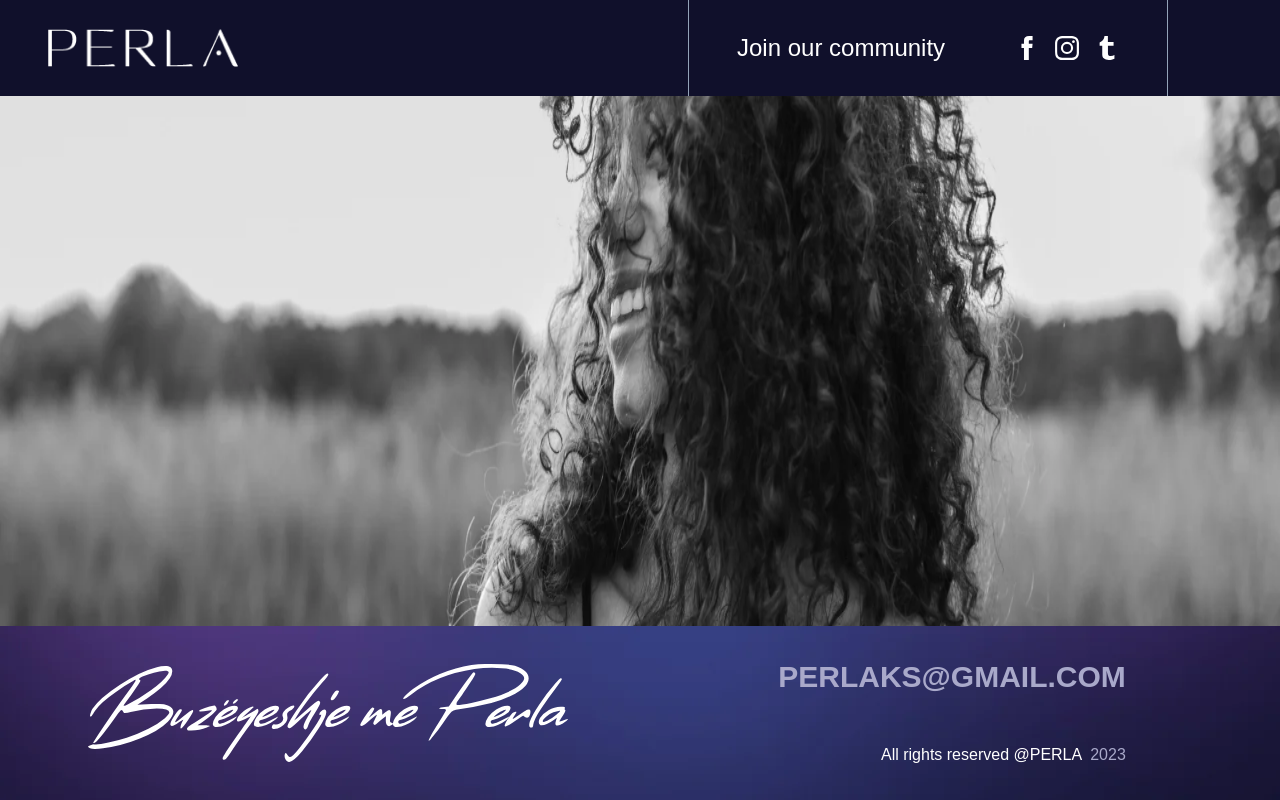
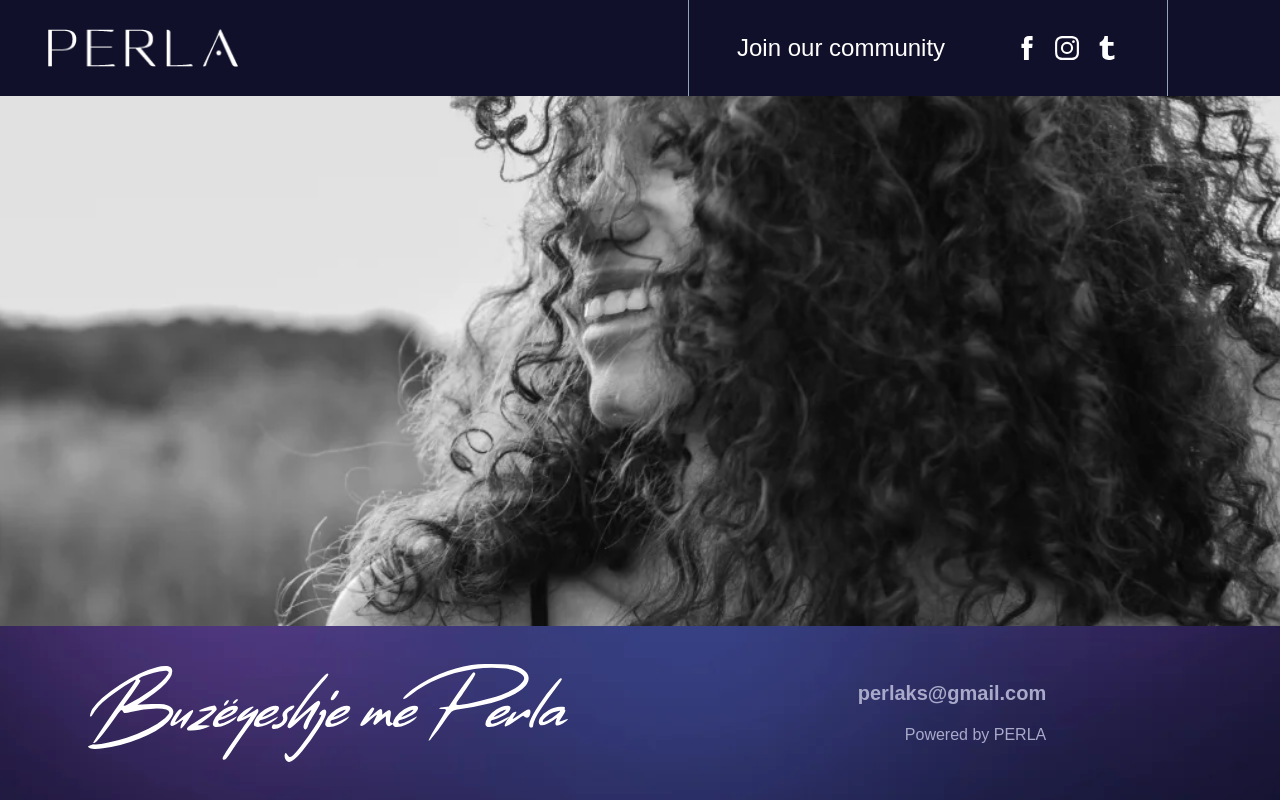
Before and after one commit to kushtrimhyseni/perla, a Next.js app: page / in a window 1280 px wide. Built offline with nearby package versions, Linux system fonts and the light colour scheme.

Commit message:
Hot fixes

```diff
--- a/app/components/footer/RightContent.jsx
+++ b/app/components/footer/RightContent.jsx
@@ -2,13 +2,12 @@ export const RightContent = () => {
   const date = new Date();
   const year = date.getFullYear();
   return (
-    <div className="flex flex-col">
-      <span className="text-3xl text-[#a9a9ca] font-bold uppercase">
+    <div className="flex flex-col items-center md:items-end">
+      <span className="text-xl text-[#a9a9ca] font-bold">
         perlaks@gmail.com
       </span>
-      <span className="text-white mt-12 flex justify-center md:justify-end">
-        All rights reserved @PERLA{" "}
-        <span className="text-[#a9a9ca] ml-2">{year}</span>
+      <span className="text-[#a9a9ca] mt-4 flex justify-center md:justify-end">
+        Powered by PERLA
       </span>
     </div>
   );
--- a/app/components/intro/HeroBanner.jsx
+++ b/app/components/intro/HeroBanner.jsx
@@ -7,7 +7,7 @@ export const HeroBanner = () => {
         src={bannerImage}
         width={1920}
         height={420}
-        className="w-full h-[240px] md:h-[530px] md:max-h-[530px]"
+        className="w-full object-cover h-[380px] md:h-[530px] md:max-h-[530px]"
       />
     </div>
   );
--- a/app/page.js
+++ b/app/page.js
@@ -6,7 +6,7 @@ export default function Home() {
   return (
     <div className="flex flex-col min-h-screen">
       <Header />
-      <div className="flex flex-grow flex-col-reverse lg:flex-col">
+      <div className="flex flex-grow flex-col">
         <HeroBanner />
         <Footer />
       </div>
```
